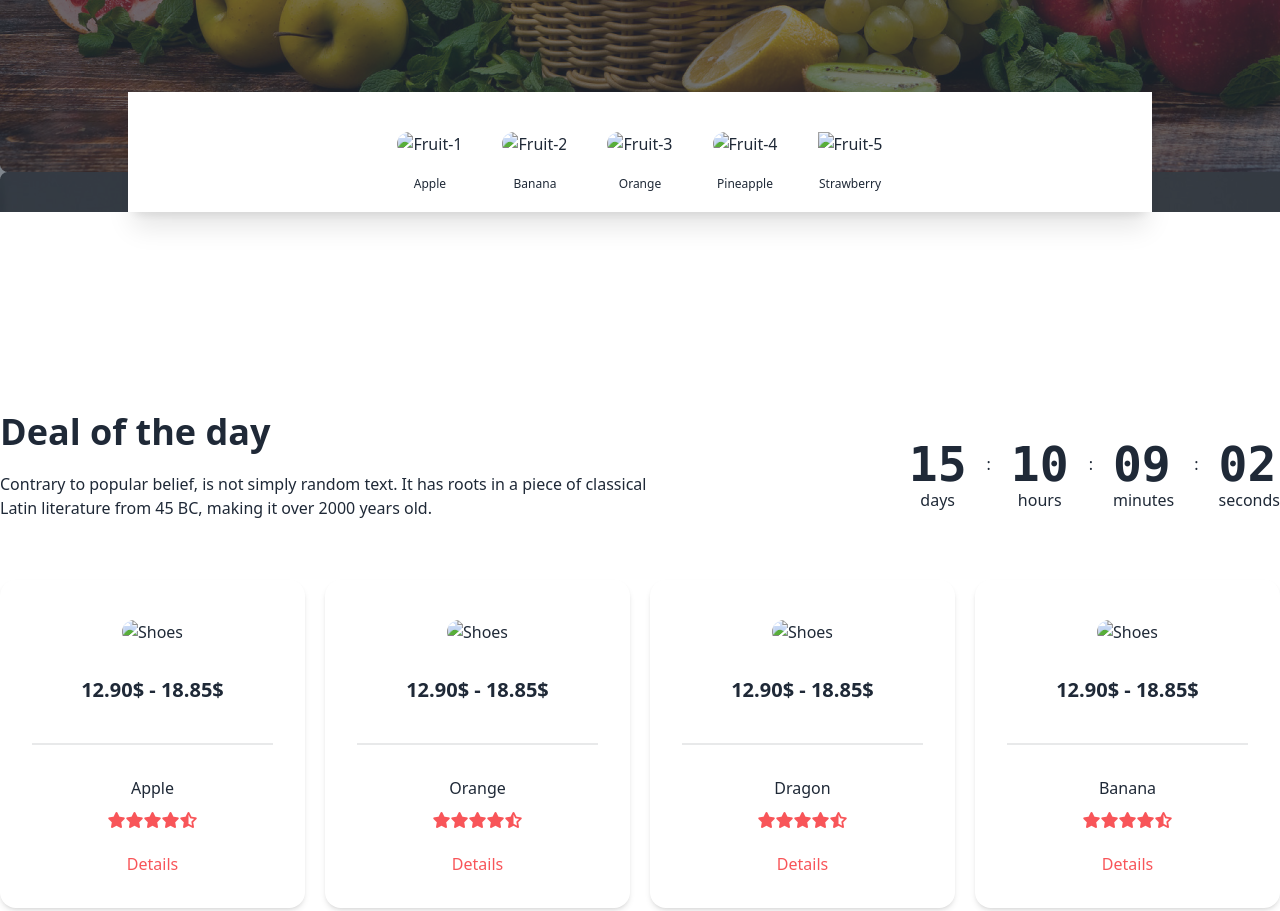
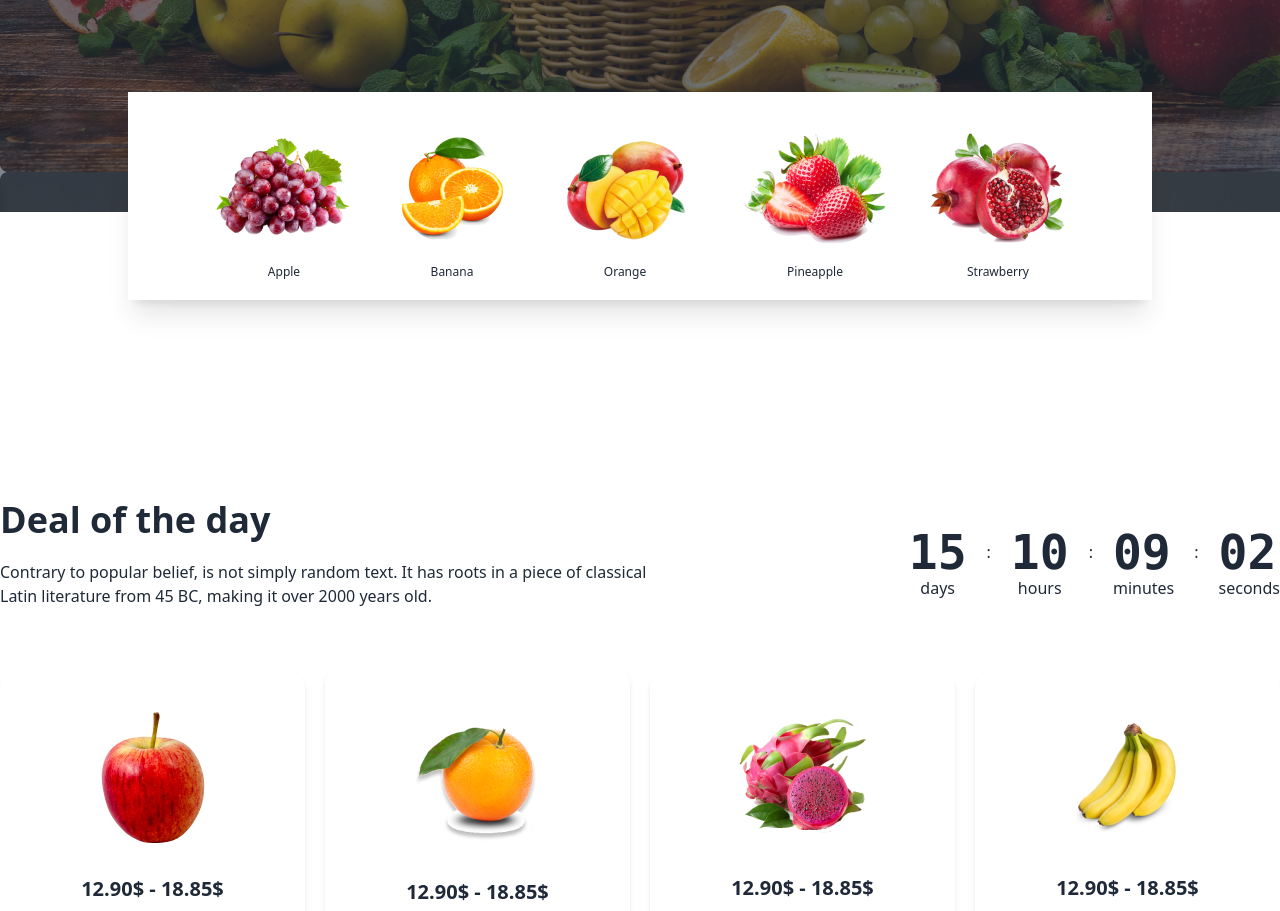
Before and after one commit to sorowar-cse/A3_fruit-brust, a plain HTML site: page index.html in a window 1280 px wide. Shown: the part 580-1491 px from the top of the page. Drawn offline with nearby package versions, Linux system fonts and the light colour scheme; the site is published under a folder, as on GitHub Pages, so addresses that start at the root find nothing.

Commit message:
favicon and live site images fixed

```diff
--- a/index.html
+++ b/index.html
@@ -5,7 +5,7 @@
     <meta charset="UTF-8">
     <meta name="viewport" content="width=device-width, initial-scale=1.0">
     <title>A3_fruit-brust</title>
-    <link rel="shortcut icon" href="images/team.png" type="image/x-icon">
+    <link rel="shortcut icon" href="images/logo.png" type="image/x-icon">
 
     <!-- Tailwind CSS CDN -->
     <link href="https://cdn.jsdelivr.net/npm/daisyui@3.3.1/dist/full.css" rel="stylesheet" type="text/css" />
@@ -168,7 +168,7 @@
                 <!-- Fruit Card- 1 -->
                 <div class="card py-5">
                     <figure class="p-5">
-                        <img src="/images/fruit1.png" alt="Fruit-1" class="rounded-full " />
+                        <img src="images/fruit1.png" alt="Fruit-1" class="rounded-full " />
                     </figure>
                     <p class="text-center text-xs ">Apple</p>
                 </div>
@@ -176,7 +176,7 @@
                 <!-- Fruit Card- 2 -->
                 <div class="card bg-base-100 py-5">
                     <figure class="p-5">
-                        <img src="/images/fruit2.png" alt="Fruit-2" class="rounded-full " />
+                        <img src="images/fruit2.png" alt="Fruit-2" class="rounded-full " />
                     </figure>
                     <p class="text-center text-xs">Banana</p>
                 </div>
@@ -184,7 +184,7 @@
                 <!-- Fruit Card- 3 -->
                 <div class="card bg-base-100 py-5">
                     <figure class="p-5">
-                        <img src="/images/fruit3.png" alt="Fruit-3" class="rounded-full " />
+                        <img src="images/fruit3.png" alt="Fruit-3" class="rounded-full " />
                     </figure>
                     <p class="text-center text-xs">Orange</p>
                 </div>
@@ -192,7 +192,7 @@
                 <!-- Fruit Card- 4 -->
                 <div class="card bg-base-100 py-5">
                     <figure class="p-5">
-                        <img src="/images/fruit4.png" alt="Fruit-4" class="rounded-full " />
+                        <img src="images/fruit4.png" alt="Fruit-4" class="rounded-full " />
                     </figure>
                     <p class="text-center text-xs">Pineapple</p>
                 </div>
@@ -200,7 +200,7 @@
                 <!-- Fruit Card- 5 -->
                 <div class="card bg-base-100 py-5">
                     <figure class="p-5">
-                        <img src="/images/fruit5.png" alt="Fruit-5" class="" />
+                        <img src="images/fruit5.png" alt="Fruit-5" class="" />
                     </figure>
                     <p class="text-center text-xs">Strawberry</p>
                 </div>
@@ -257,7 +257,7 @@
             <!-- Card-01  -->
             <div class="card w-72 shadow-md flex-1">
                 <figure class="px-10 pt-10">
-                    <img src="/images/fruit6.png" alt="Shoes" class="rounded-xl" />
+                    <img src="images/fruit6.png" alt="Shoes" class="rounded-xl" />
                 </figure>
                 <div class="card-body items-center text-center">
                     <h2 class="card-title font-bold mb-2">12.90$ - 18.85$</h2>
@@ -277,7 +277,7 @@
             <div class="modal" id="my_modal_1">
                 <div class="modal-box ">
                     <figure class="p-5">
-                        <img src="/images/fruit6.png" alt="Shoes" class="rounded-xl ml-[35%]" />
+                        <img src="images/fruit6.png" alt="Shoes" class="rounded-xl ml-[35%]" />
                     </figure>
                     <div class="card-body items-center text-center justify-center">
                         <h2 class="card-title font-bold mb-2">Apple</h2>
@@ -298,7 +298,7 @@
             <!-- Card-02  -->
             <div class="card w-72 shadow-md flex-1">
                 <figure class="px-10 pt-10">
-                    <img src="/images/fruit7.png" alt="Shoes" class="rounded-xl" />
+                    <img src="images/fruit7.png" alt="Shoes" class="rounded-xl" />
                 </figure>
                 <div class="card-body items-center text-center">
                     <h2 class="card-title font-bold mb-2">12.90$ - 18.85$</h2>
@@ -318,7 +318,7 @@
             <div class="modal" id="my_modal_2">
                 <div class="modal-box ">
                     <figure class="p-5">
-                        <img src="/images/fruit7.png" alt="Shoes" class="rounded-xl ml-[35%]" />
+                        <img src="images/fruit7.png" alt="Shoes" class="rounded-xl ml-[35%]" />
                     </figure>
                     <div class="card-body items-center text-center justify-center">
                         <h2 class="card-title font-bold mb-2">Orange</h2>
@@ -339,7 +339,7 @@
             <!-- Card-03  -->
             <div class="card w-72 shadow-md flex-1">
                 <figure class="px-10 pt-10">
-                    <img src="/images/fruit8.png" alt="Shoes" class="rounded-xl" />
+                    <img src="images/fruit8.png" alt="Shoes" class="rounded-xl" />
                 </figure>
                 <div class="card-body items-center text-center">
                     <h2 class="card-title font-bold mb-2">12.90$ - 18.85$</h2>
@@ -359,7 +359,7 @@
             <div class="modal" id="my_modal_3">
                 <div class="modal-box ">
                     <figure class="p-5">
-                        <img src="/images/fruit8.png" alt="Shoes" class="rounded-xl ml-[35%]" />
+                        <img src="images/fruit8.png" alt="Shoes" class="rounded-xl ml-[35%]" />
                     </figure>
                     <div class="card-body items-center text-center justify-center">
                         <h2 class="card-title font-bold mb-2">Dragon</h2>
@@ -380,7 +380,7 @@
             <!-- Card-04  -->
             <div class="card w-72 shadow-md flex-1">
                 <figure class="px-10 pt-10">
-                    <img src="/images/fruit9.png" alt="Shoes" class="rounded-xl" />
+                    <img src="images/fruit9.png" alt="Shoes" class="rounded-xl" />
                 </figure>
                 <div class="card-body items-center text-center">
                     <h2 class="card-title font-bold mb-2">12.90$ - 18.85$</h2>
@@ -400,7 +400,7 @@
             <div class="modal" id="my_modal_4">
                 <div class="modal-box ">
                     <figure class="p-5">
-                        <img src="/images/fruit9.png" alt="Shoes" class="rounded-xl ml-[35%]" />
+                        <img src="images/fruit9.png" alt="Shoes" class="rounded-xl ml-[35%]" />
                     </figure>
                     <div class="card-body items-center text-center justify-center">
                         <h2 class="card-title font-bold mb-2">Banana</h2>
@@ -444,7 +444,7 @@
                 <div class="card shadow-xl p-10 items-center">
                     <div class="avatar mb-5">
                         <div class=" rounded-full">
-                            <img src="/images/member1.png" />
+                            <img src="images/member1.png" />
                         </div>
                     </div>
                     <div class="text-center">
@@ -468,7 +468,7 @@
                 <div class="card shadow-xl p-10 items-center">
                     <div class="avatar mb-5">
                         <div class=" rounded-full">
-                            <img src="/images/member2.png" />
+                            <img src="images/member2.png" />
                         </div>
                     </div>
                     <div class="text-center">
@@ -492,7 +492,7 @@
                 <div class="card shadow-xl p-10 items-center">
                     <div class="avatar mb-5">
                         <div class=" rounded-full">
-                            <img src="/images/member3.png" />
+                            <img src="images/member3.png" />
                         </div>
                     </div>
                     <div class="text-center">
@@ -516,7 +516,7 @@
                 <div class="card shadow-xl p-10 items-center">
                     <div class="avatar mb-5">
                         <div class=" rounded-full">
-                            <img src="/images/member4.png" />
+                            <img src="images/member4.png" />
                         </div>
                     </div>
                     <div class="text-center">
```
